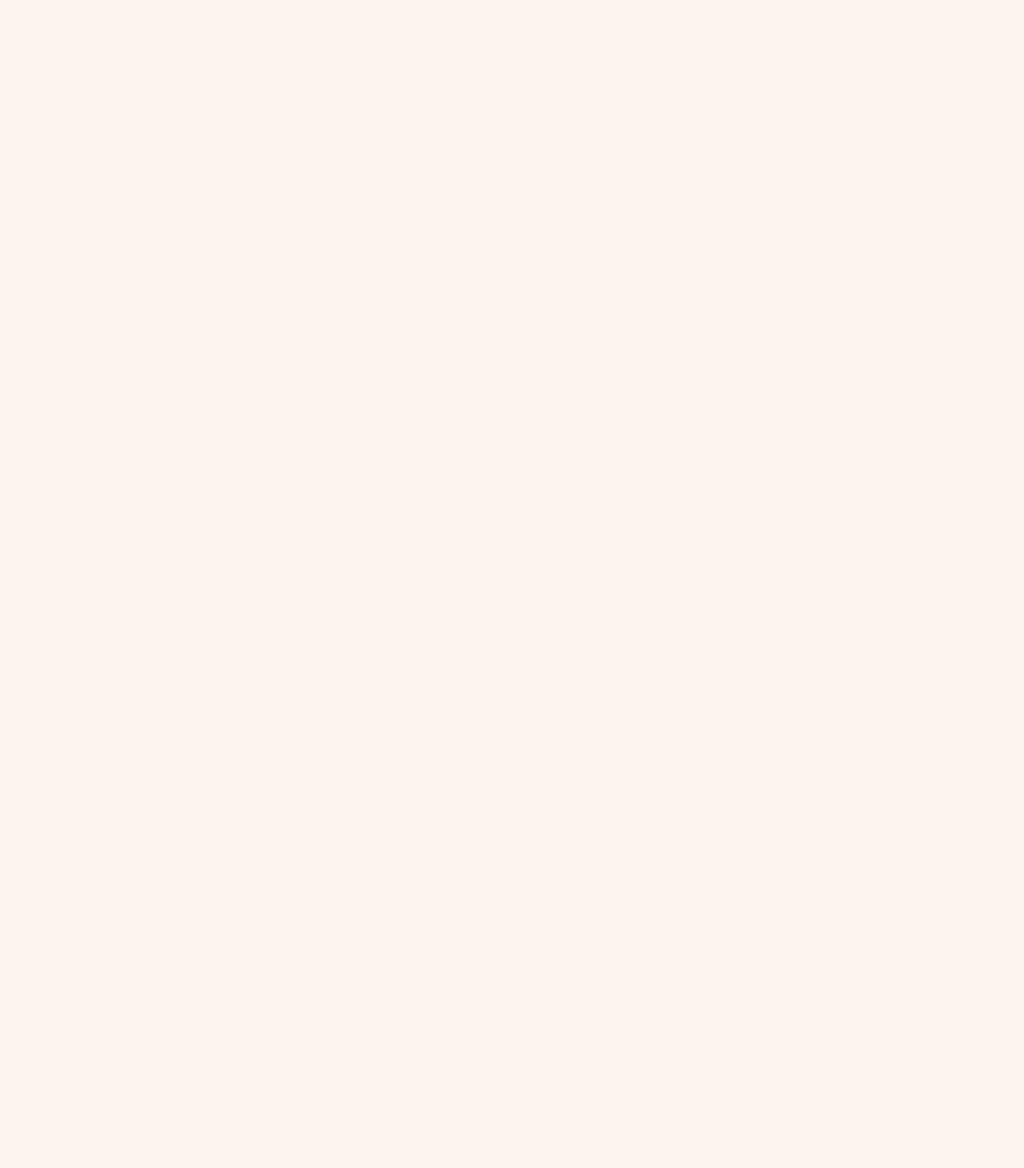
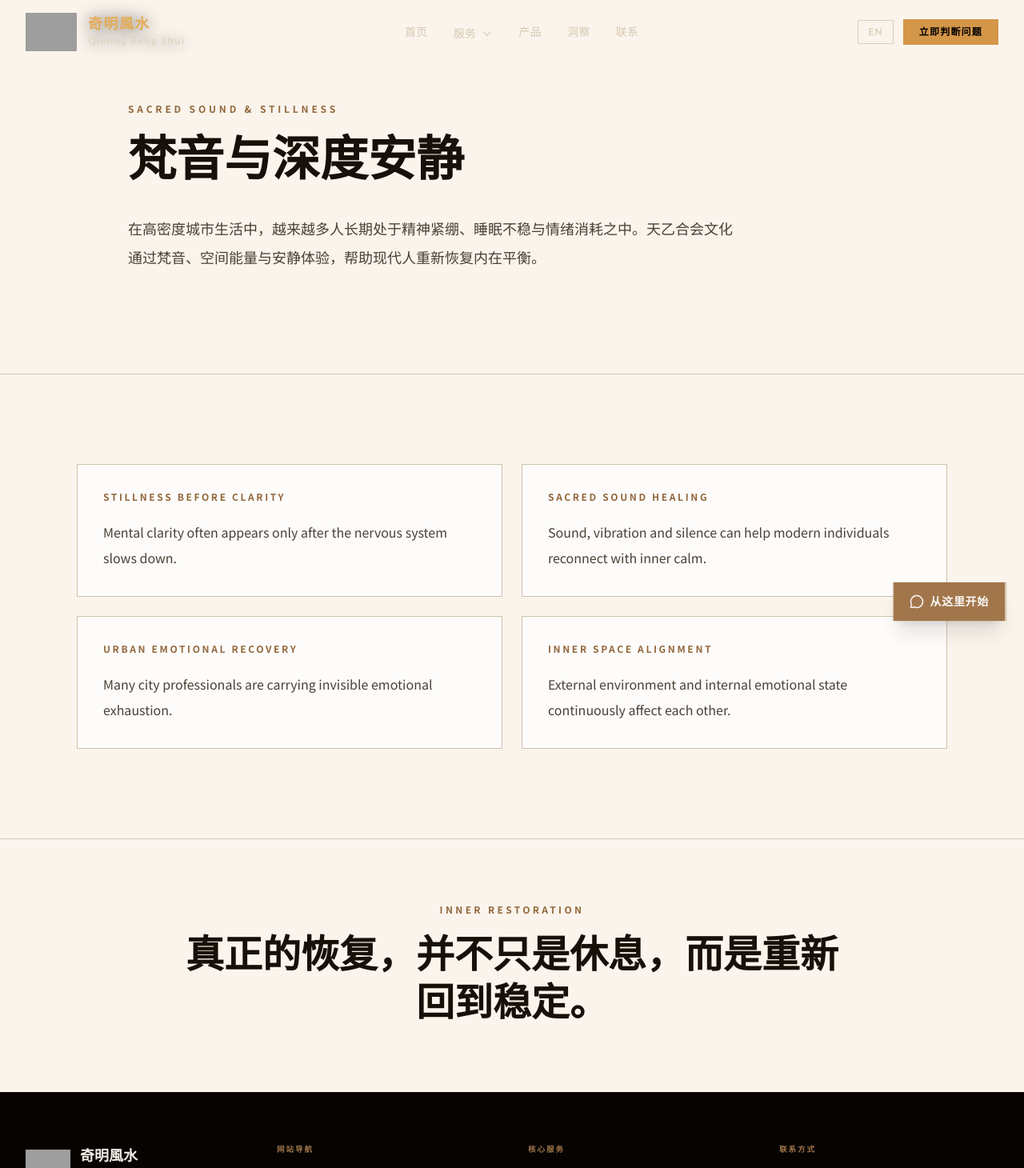
Before and after one commit to BODHIWONG/qmfeng-website, a Next.js app: page /insights/sacred-sound-stillness in a window 1280 px wide. Before the commit this address had no page. Shown: the top 1460 px of the page at 80% size. Before the commit the page ends 800 px from the top, so only its background shows below. Built offline with nearby package versions, Linux system fonts and the light colour scheme; grey boxes are pictures that could not be loaded.

Commit message:
Add Sacred Sound and Stillness insights page

```diff
--- /dev/null
+++ b/app/insights/sacred-sound-stillness/page.tsx
@@ -0,0 +1,106 @@
+"use client";
+
+import { LanguageProvider, useLanguage } from "@/contexts/language-context";
+import Navbar from "@/components/navbar";
+import Footer from "@/components/footer";
+import FloatingActions from "@/components/floating-actions";
+
+function SacredSoundStillnessContent() {
+  const { t } = useLanguage();
+
+  const principles = [
+    {
+      title: "Stillness Before Clarity",
+      desc: "Mental clarity often appears only after the nervous system slows down.",
+    },
+    {
+      title: "Sacred Sound Healing",
+      desc: "Sound, vibration and silence can help modern individuals reconnect with inner calm.",
+    },
+    {
+      title: "Urban Emotional Recovery",
+      desc: "Many city professionals are carrying invisible emotional exhaustion.",
+    },
+    {
+      title: "Inner Space Alignment",
+      desc: "External environment and internal emotional state continuously affect each other.",
+    },
+  ];
+
+  return (
+    <main className="bg-[oklch(0.97_0.012_75)] text-[oklch(0.18_0.02_70)]">
+      <section className="border-b border-[oklch(0.84_0.03_75)] px-4 py-24 md:py-32">
+        <div className="container mx-auto max-w-5xl">
+          <p className="mb-5 text-xs font-bold uppercase tracking-[0.32em] text-[oklch(0.55_0.08_65)]">
+            SACRED SOUND & STILLNESS
+          </p>
+
+          <h1
+            className="text-4xl font-semibold leading-tight md:text-6xl"
+            style={{ fontFamily: "var(--font-cormorant), var(--font-noto-serif), serif" }}
+          >
+            {t(
+              "梵音与深度安静",
+              "Sacred Sound & Inner Stillness"
+            )}
+          </h1>
+
+          <p className="mt-7 max-w-3xl text-lg leading-9 text-[oklch(0.38_0.02_70)]">
+            {t(
+              "在高密度城市生活中，越来越多人长期处于精神紧绷、睡眠不稳与情绪消耗之中。天乙合会文化通过梵音、空间能量与安静体验，帮助现代人重新恢复内在平衡。",
+              "In high-density urban environments like Singapore, many people experience prolonged mental tension, unstable sleep and emotional exhaustion. Tian Yi Harmony Culture uses sacred sound, stillness and spatial energy alignment to support inner restoration and calmness."
+            )}
+          </p>
+        </div>
+      </section>
+
+      <section className="px-4 py-20 md:py-28">
+        <div className="container mx-auto grid max-w-6xl gap-6 md:grid-cols-2">
+          {principles.map((item) => (
+            <div
+              key={item.title}
+              className="border border-[oklch(0.82_0.03_75)] bg-white/75 p-8"
+            >
+              <p className="text-xs font-bold uppercase tracking-[0.22em] text-[oklch(0.55_0.08_65)]">
+                {item.title}
+              </p>
+
+              <p className="mt-5 text-base leading-8 text-[oklch(0.38_0.02_70)]">
+                {item.desc}
+              </p>
+            </div>
+          ))}
+        </div>
+      </section>
+
+      <section className="border-t border-[oklch(0.84_0.03_75)] px-4 py-20">
+        <div className="container mx-auto max-w-4xl text-center">
+          <p className="text-xs font-bold uppercase tracking-[0.28em] text-[oklch(0.55_0.08_65)]">
+            INNER RESTORATION
+          </p>
+
+          <h2
+            className="mt-5 text-3xl font-semibold leading-tight md:text-5xl"
+            style={{ fontFamily: "var(--font-cormorant), var(--font-noto-serif), serif" }}
+          >
+            {t(
+              "真正的恢复，并不只是休息，而是重新回到稳定。",
+              "Real restoration is not merely rest — but returning to inner stability."
+            )}
+          </h2>
+        </div>
+      </section>
+    </main>
+  );
+}
+
+export default function SacredSoundStillnessPage() {
+  return (
+    <LanguageProvider>
+      <Navbar />
+      <SacredSoundStillnessContent />
+      <Footer />
+      <FloatingActions />
+    </LanguageProvider>
+  );
+}
```
